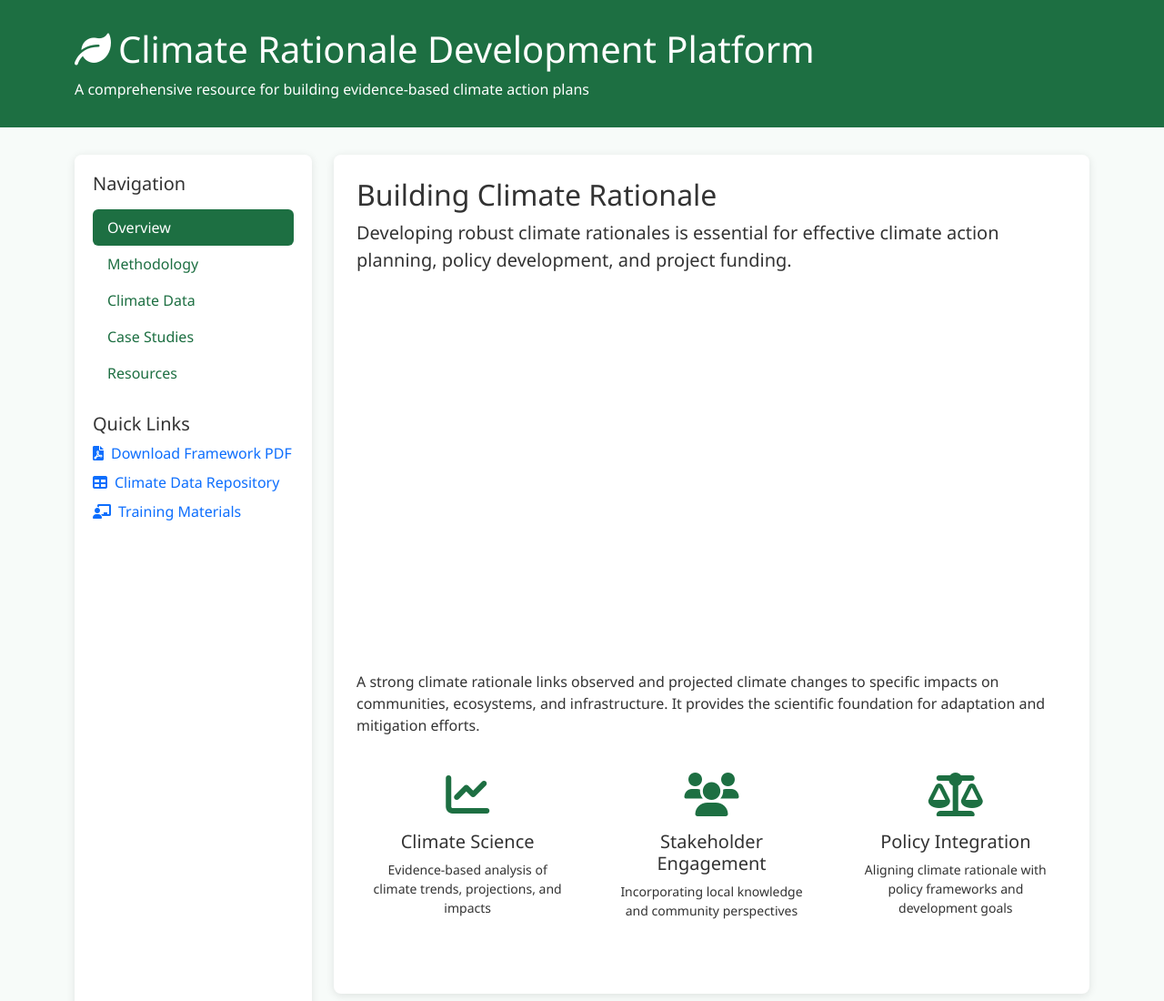
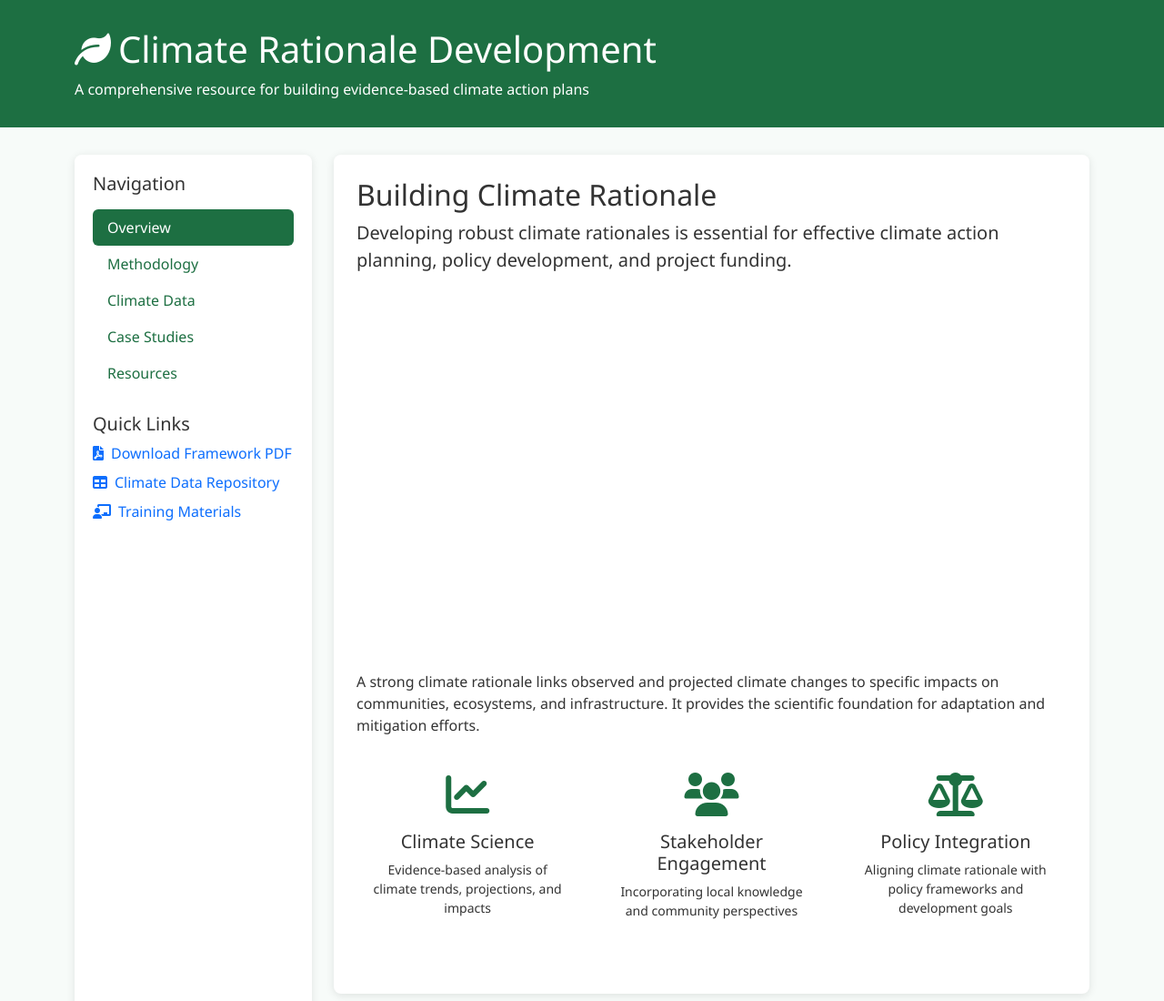
Before and after one commit to majambo/climaterationale.github.io, a plain HTML site: page climate-rationale-template.html in a window 1280 px wide. Shown: the top 1100 px of the page at 91% size. Drawn offline with nearby package versions, Linux system fonts and the light colour scheme.

Commit message:
Update climate-rationale-template.html

```diff
--- a/climate-rationale-template.html
+++ b/climate-rationale-template.html
@@ -106,7 +106,7 @@
     <!-- Header -->
     <div class="header">
         <div class="container">
-            <h1><i class="fas fa-leaf me-2"></i>Climate Rationale Development Platform</h1>
+            <h1><i class="fas fa-leaf me-2"></i>Climate Rationale Development</h1>
             <p class="mb-0">A comprehensive resource for building evidence-based climate action plans</p>
         </div>
     </div>
```
